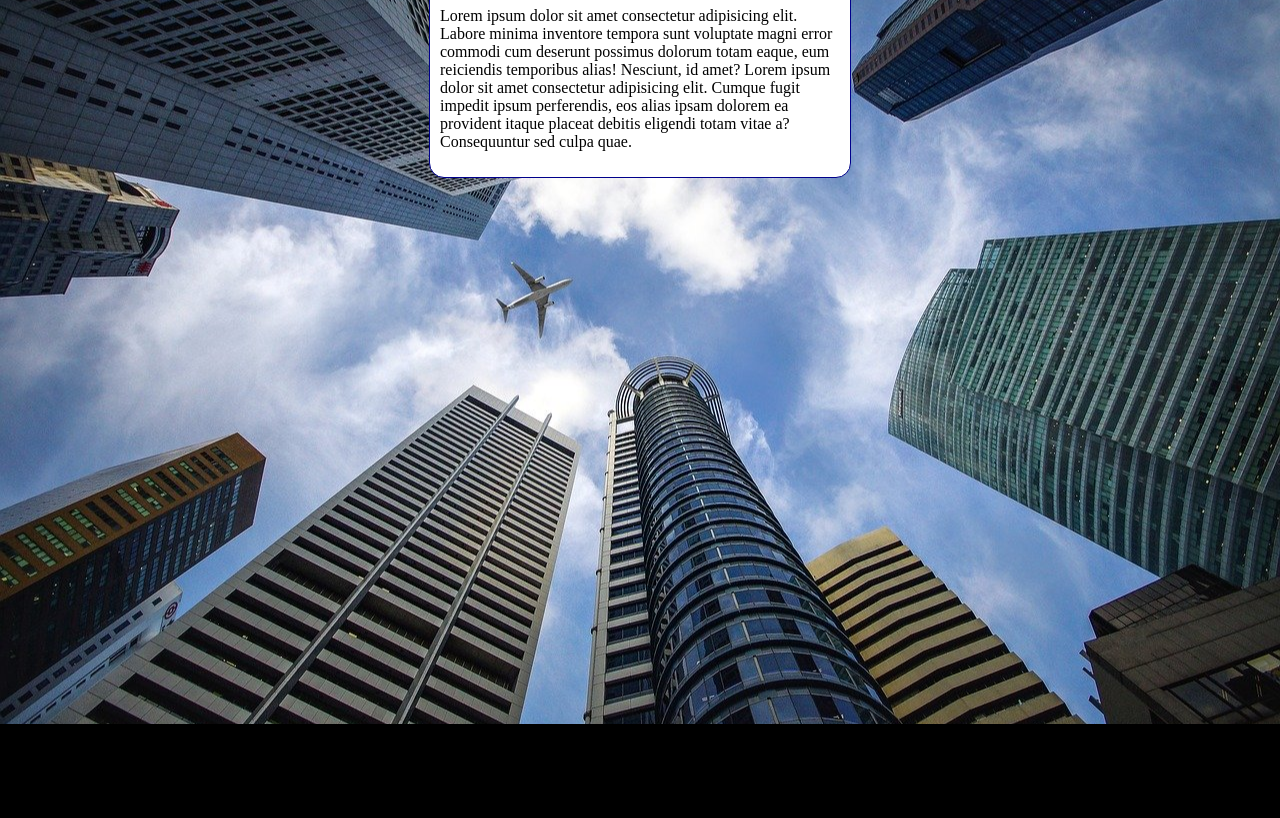
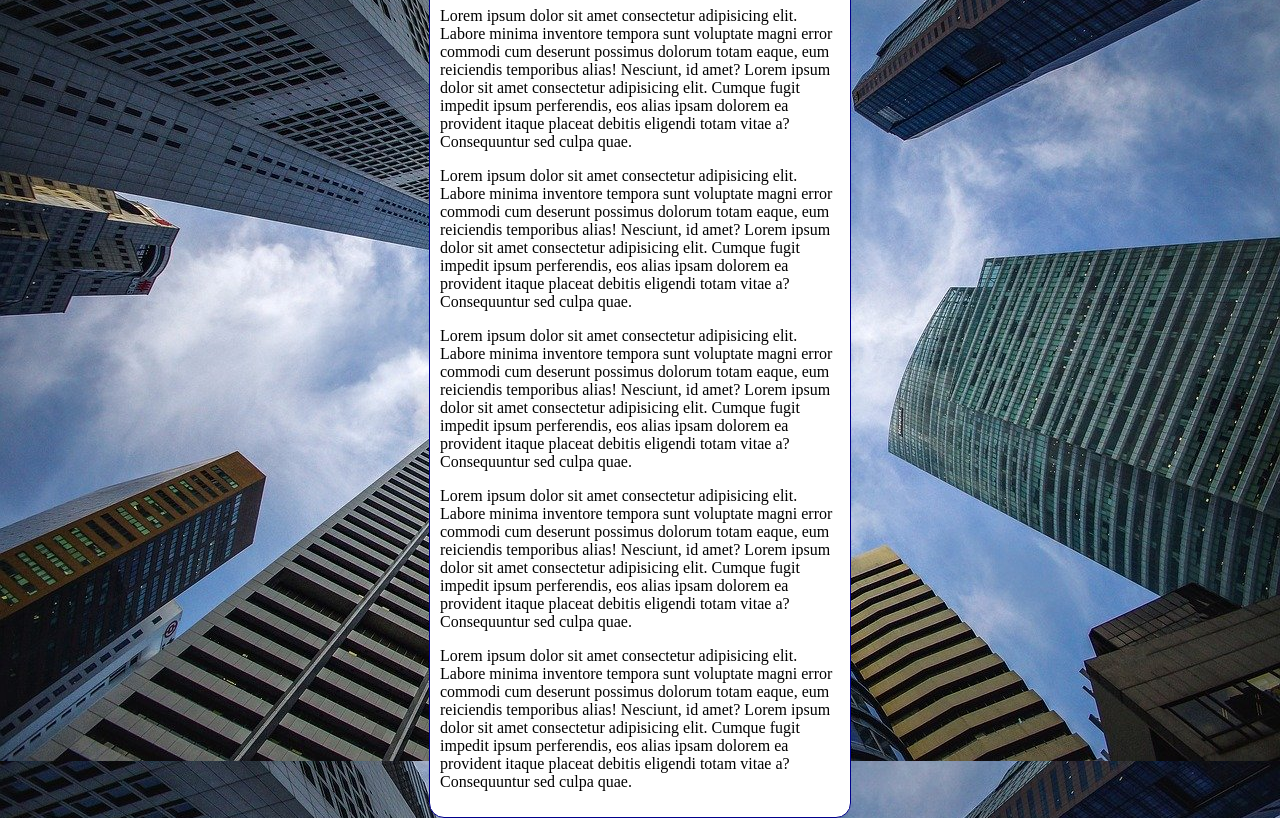
Before and after one commit to Alefjuo/html-css, a plain HTML site: page exercícios/ex022/fundo006.html in a window 1280 px wide. Shown: the part 92-910 px from the top of the page. Before the commit the page ends 816 px from the top, so only its background shows below. Drawn offline with Linux system fonts and the light colour scheme.

Commit message:
Atualização Fundo006

```diff
--- a/exercícios/ex022/fundo006.html
+++ b/exercícios/ex022/fundo006.html
@@ -12,11 +12,12 @@
             background-position: center center;
             background-repeat: no-repeat;
             background-size: cover;
+            background-attachment: fixed;
         }
 
         main {
             background-color: white;
-            width: 400px;
+            max-width: 400px;
             padding: 10px;
             margin: auto;
             border: 1px solid darkblue;
@@ -28,6 +29,10 @@
     <main>
         <h1>Teste de Imagem de Fundo</h1>
         <p>Lorem ipsum dolor sit amet consectetur adipisicing elit. Labore minima inventore tempora sunt voluptate magni error commodi cum deserunt possimus dolorum totam eaque, eum reiciendis temporibus alias! Nesciunt, id amet? Lorem ipsum dolor sit amet consectetur adipisicing elit. Cumque fugit impedit ipsum perferendis, eos alias ipsam dolorem ea provident itaque placeat debitis eligendi totam vitae a? Consequuntur sed culpa quae.</p>
+        <p>Lorem ipsum dolor sit amet consectetur adipisicing elit. Labore minima inventore tempora sunt voluptate magni error commodi cum deserunt possimus dolorum totam eaque, eum reiciendis temporibus alias! Nesciunt, id amet? Lorem ipsum dolor sit amet consectetur adipisicing elit. Cumque fugit impedit ipsum perferendis, eos alias ipsam dolorem ea provident itaque placeat debitis eligendi totam vitae a? Consequuntur sed culpa quae.</p>
+        <p>Lorem ipsum dolor sit amet consectetur adipisicing elit. Labore minima inventore tempora sunt voluptate magni error commodi cum deserunt possimus dolorum totam eaque, eum reiciendis temporibus alias! Nesciunt, id amet? Lorem ipsum dolor sit amet consectetur adipisicing elit. Cumque fugit impedit ipsum perferendis, eos alias ipsam dolorem ea provident itaque placeat debitis eligendi totam vitae a? Consequuntur sed culpa quae.</p>
+        <p>Lorem ipsum dolor sit amet consectetur adipisicing elit. Labore minima inventore tempora sunt voluptate magni error commodi cum deserunt possimus dolorum totam eaque, eum reiciendis temporibus alias! Nesciunt, id amet? Lorem ipsum dolor sit amet consectetur adipisicing elit. Cumque fugit impedit ipsum perferendis, eos alias ipsam dolorem ea provident itaque placeat debitis eligendi totam vitae a? Consequuntur sed culpa quae.</p>
+        <p>Lorem ipsum dolor sit amet consectetur adipisicing elit. Labore minima inventore tempora sunt voluptate magni error commodi cum deserunt possimus dolorum totam eaque, eum reiciendis temporibus alias! Nesciunt, id amet? Lorem ipsum dolor sit amet consectetur adipisicing elit. Cumque fugit impedit ipsum perferendis, eos alias ipsam dolorem ea provident itaque placeat debitis eligendi totam vitae a? Consequuntur sed culpa quae.</p>
     </main>
 
 </body>
```
